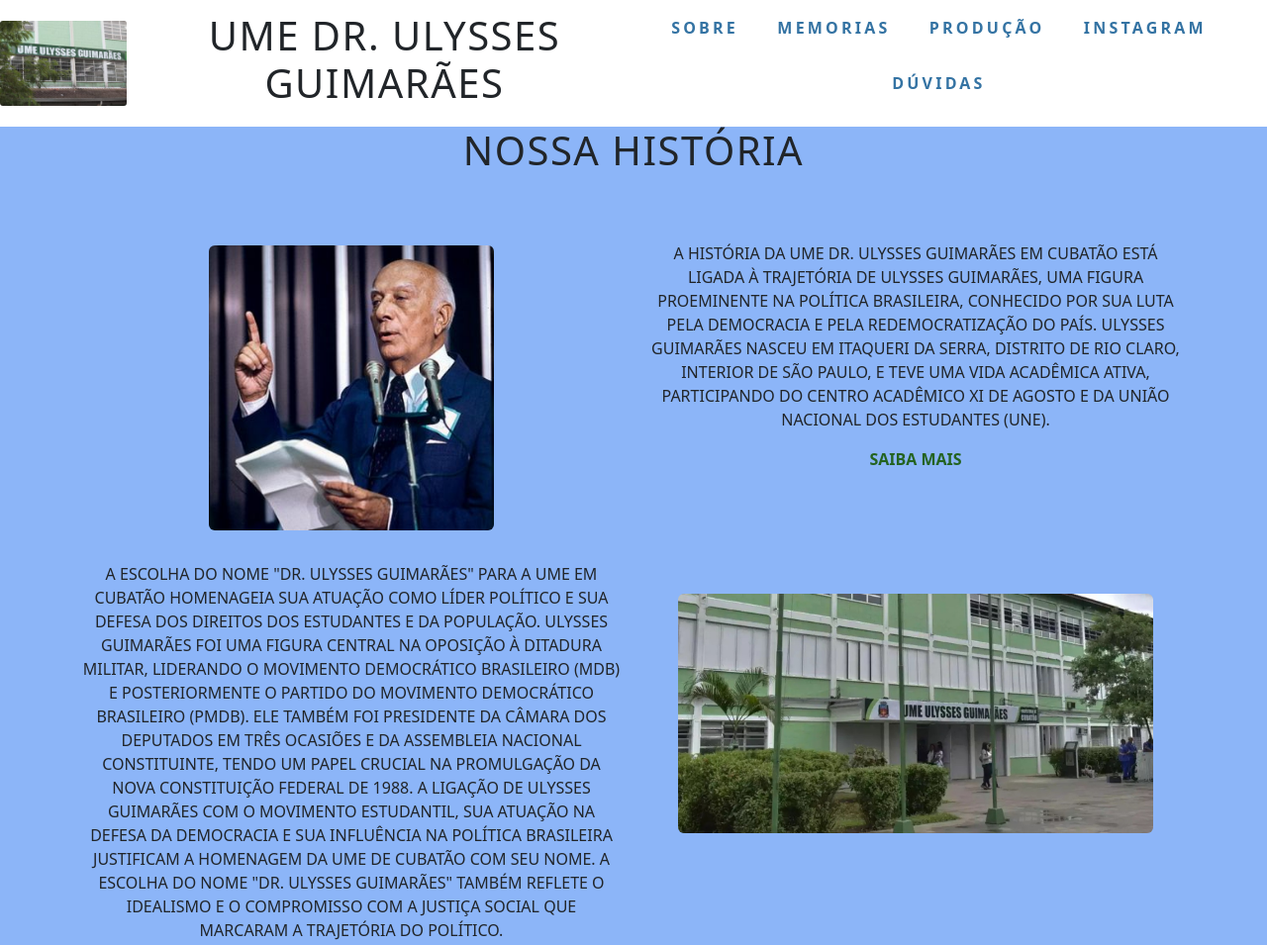
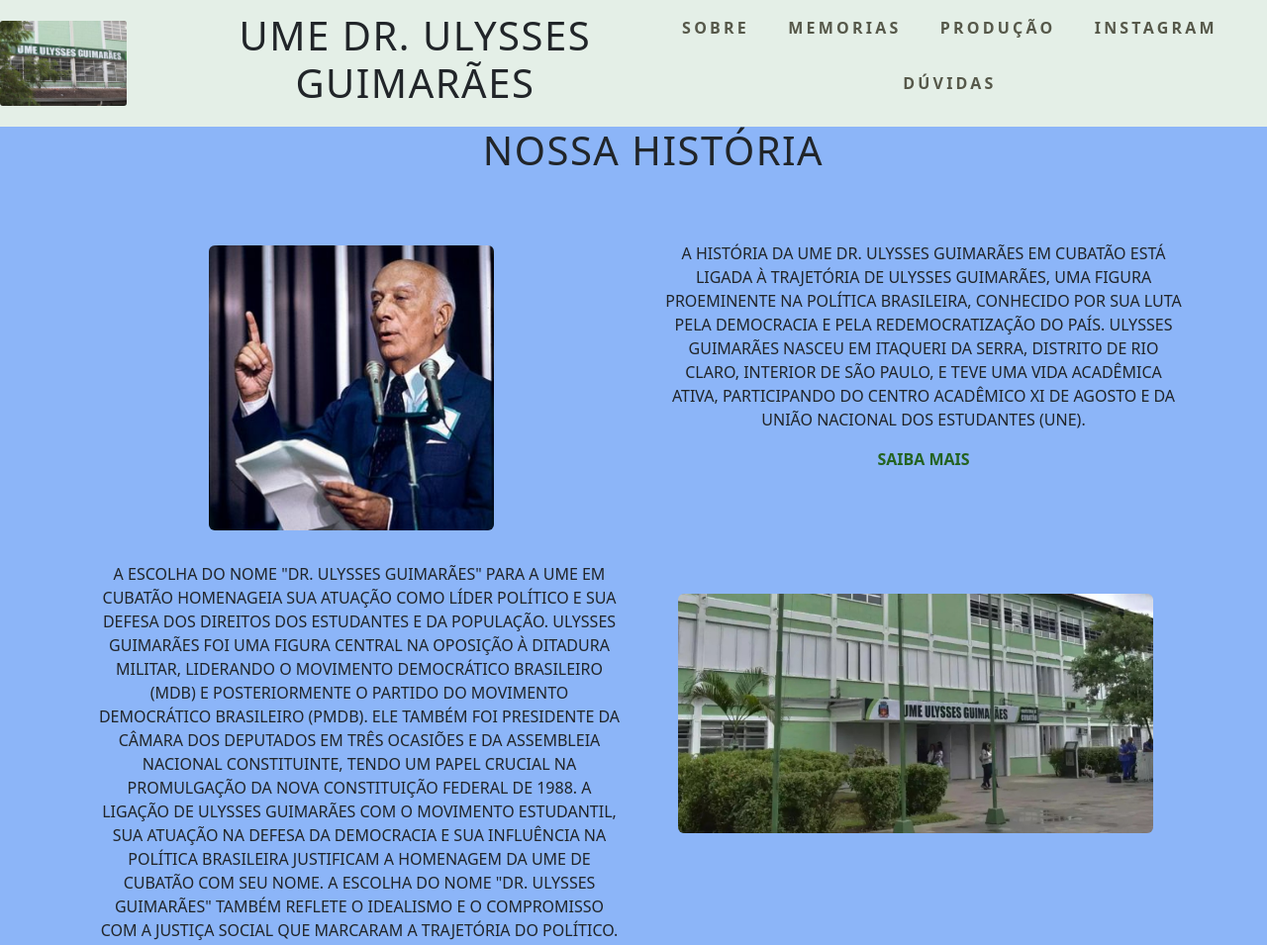
Before and after one commit to UmeUlysses/Oficial, a plain HTML site: page index.html in a window 1280 px wide. Shown: the top 955 px of the page at 99% size. Drawn offline with nearby package versions, Linux system fonts and the light colour scheme.

Commit message:
Update index.css

```diff
--- a/index.css
+++ b/index.css
@@ -7,7 +7,10 @@ html {
 .header {
     text-align: center;
     margin: auto;
-    background-color: white;
+    /*background-color: #BCD6C3;*/
+    background-color:color-mix(in srgb,  #BCD6C3, white 60%);
+
+
 }
 
 .header_logo {
@@ -49,7 +52,7 @@ ul {
     font-size: 1em;
 }
 .header_nav a {
-    color: #3473A3;
+    color: #56584A;
     text-decoration: none;
     display: block;
     padding: 1em;
@@ -57,12 +60,13 @@ ul {
 }
 
 .header_nav a:hover{
-    background-color: #F2A71B;
+    background-color: #196BF0;
     color: white;
     border-radius: 5px;
 }
 .text-center {
     text-transform: uppercase;
+    margin-left: 1em;
 
 }
 
@@ -117,11 +121,13 @@ ul {
 
 
 
-
 .scratch {
     background-color:color-mix(in srgb,  #196BF0, white 20%);
-     padding: 1em;
+    padding: 1em;
+
 }
+
+
 
  #scratch  p {
     font-family: 'Times New Roman', Times, serif;
@@ -132,12 +138,15 @@ ul {
     text-align: center;
 }
 
+
 footer {
     background-color:color-mix(in srgb, #196BF0,white    10%);
     padding: .8em;
     text-align: center;
 
 }
+
+
 
 .footer_nav{
     display: flex;
@@ -169,7 +178,9 @@ footer {
         display: flex;
         justify-content: space-between;
         align-items: center;
-        background-color: white;
+        /*background-color: #BCD6C3;*/
+        background-color:color-mix(in srgb,  #BCD6C3, white 60%);
+
 
 
     }
@@ -187,7 +198,7 @@ footer {
         display: inline-block;
     }
 
-    /*.header_logo {
+   /* .header_logo {
         margin-left: 5em;
     }*/
 
```
